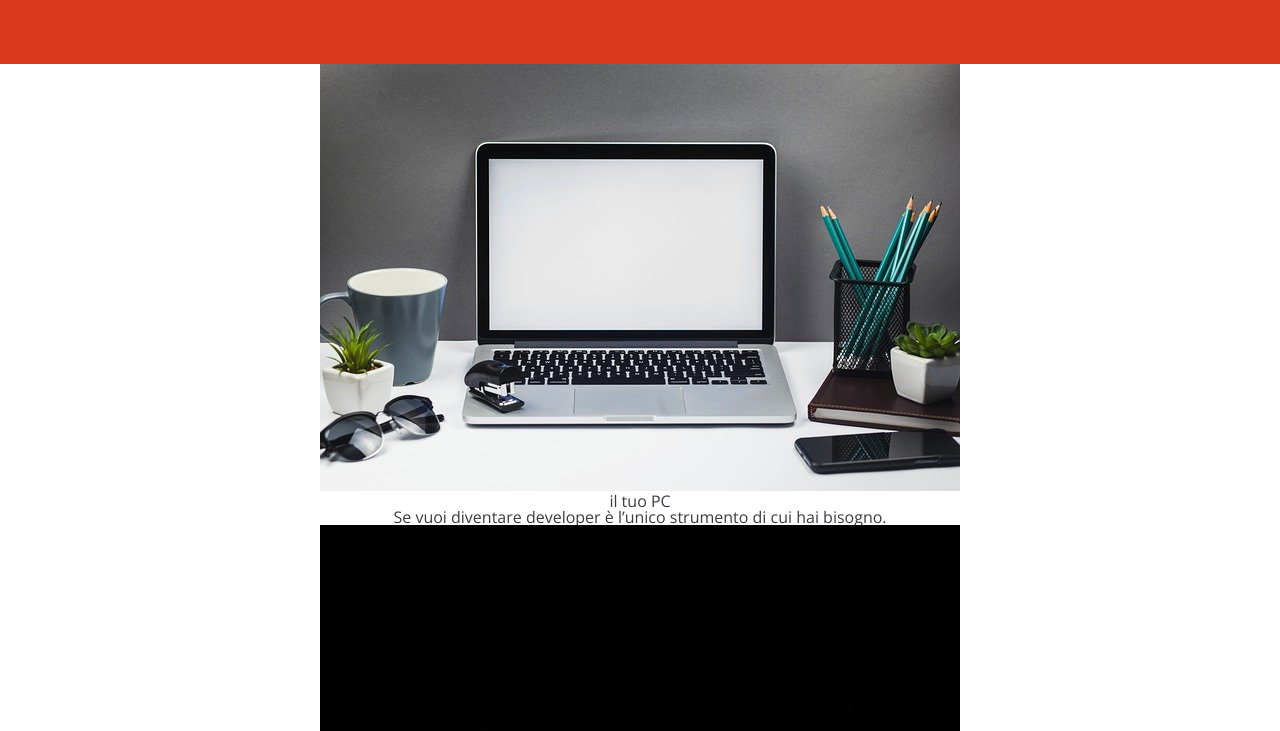
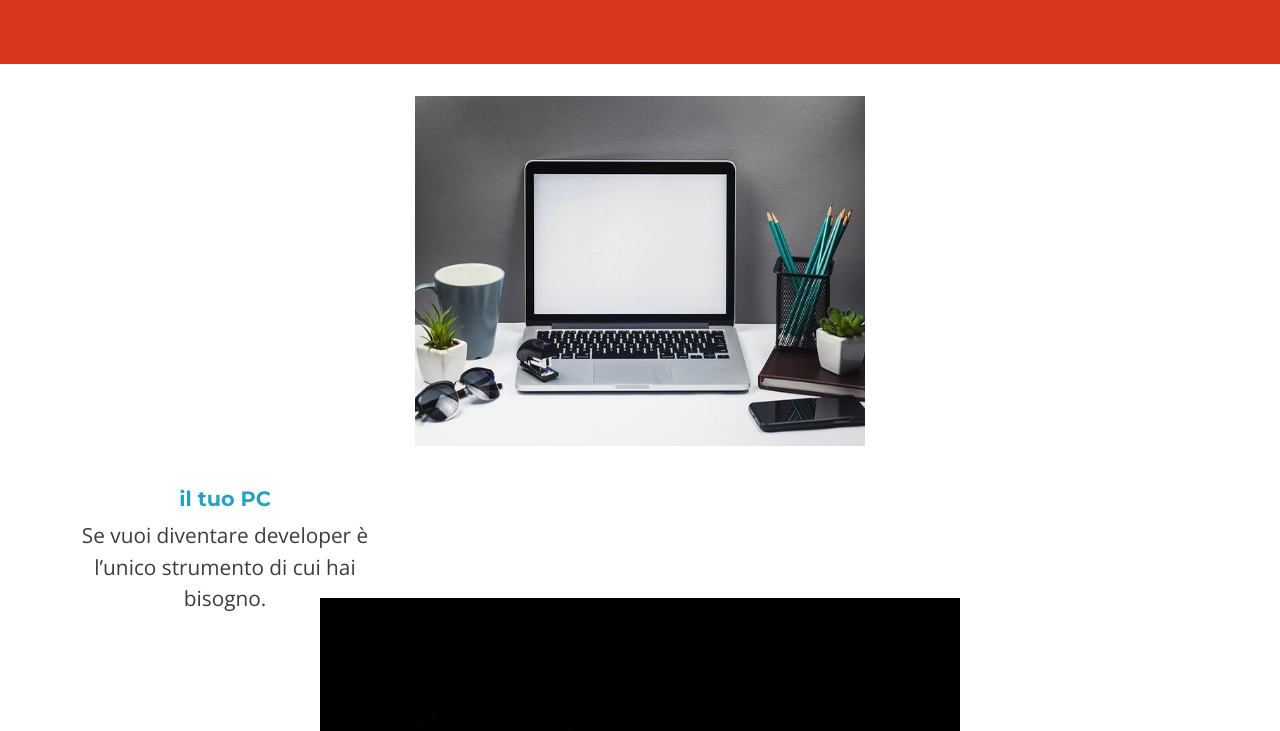
Before and after one commit to AndreaCeliberti/U1-W1-D5, a plain HTML site: page index.html in a window 1280 px wide. Shown: the part 1869-2600 px from the top of the page. Drawn offline with nearby package versions, Linux system fonts and the light colour scheme.

Commit message:
class box

```diff
--- a/css/style.css
+++ b/css/style.css
@@ -101,3 +101,27 @@ section h3 {
 .ceo {
   margin-bottom: 1.5em;
 }
+.box1 img {
+  width: 450px;
+  height: 350px;
+  margin-top: 2em;
+}
+.box2 {
+  width: 450px;
+  height: 150px;
+}
+.box2 h4 {
+  font-family: "Montserrat", sans-serif;
+  font-size: 1.3em;
+  font-weight: bold;
+  padding-bottom: 0.5em;
+  color: #25a2c3;
+  line-height: 1;
+  padding-top: 2em;
+}
+.box2 p {
+  font-size: 1.3em;
+  padding-inline: 3em;
+  line-height: 1.5;
+  padding-bottom: 1.5em;
+}
--- a/index.html
+++ b/index.html
@@ -58,18 +58,24 @@
     </section>
     <article>
       <!-- article in box & img -->
-      <div>
+      <div class="box1">
         <img src="/images/foto1.jpg" alt="il tuo pc" />
+      </div>
+      <div class="box2">
         <h4>il tuo PC</h4>
         <p>Se vuoi diventare developer è l’unico strumento di cui hai bisogno.</p>
       </div>
-      <div>
+      <div class="box3">
         <img src="/images/foto2.jpg" alt="impara ora" />
+      </div>
+      <div class="box4">
         <h4>Impara ora</h4>
         <p>Impara da chi diventerai tra qualche anno, e diventa una rockstar come loro.</p>
       </div>
-      <div>
+      <div class="box5">
         <img src="/images/foto3.jpg" alt="lavora subito" />
+      </div>
+      <div class="box6">
         <h4>Lavora subito</h4>
         <p>Sappiamo cosa vogliono le aziende, perché lavoriamo con lo</p>
       </div>
```
